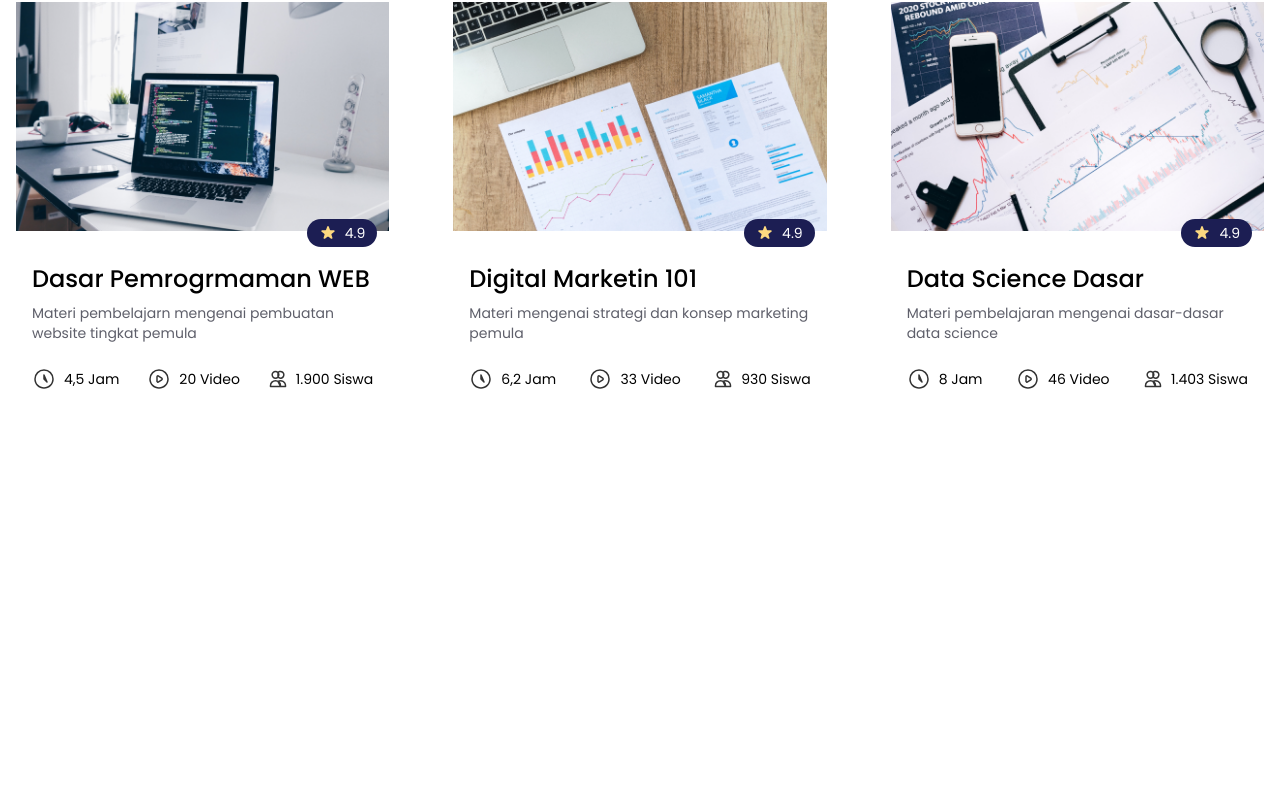
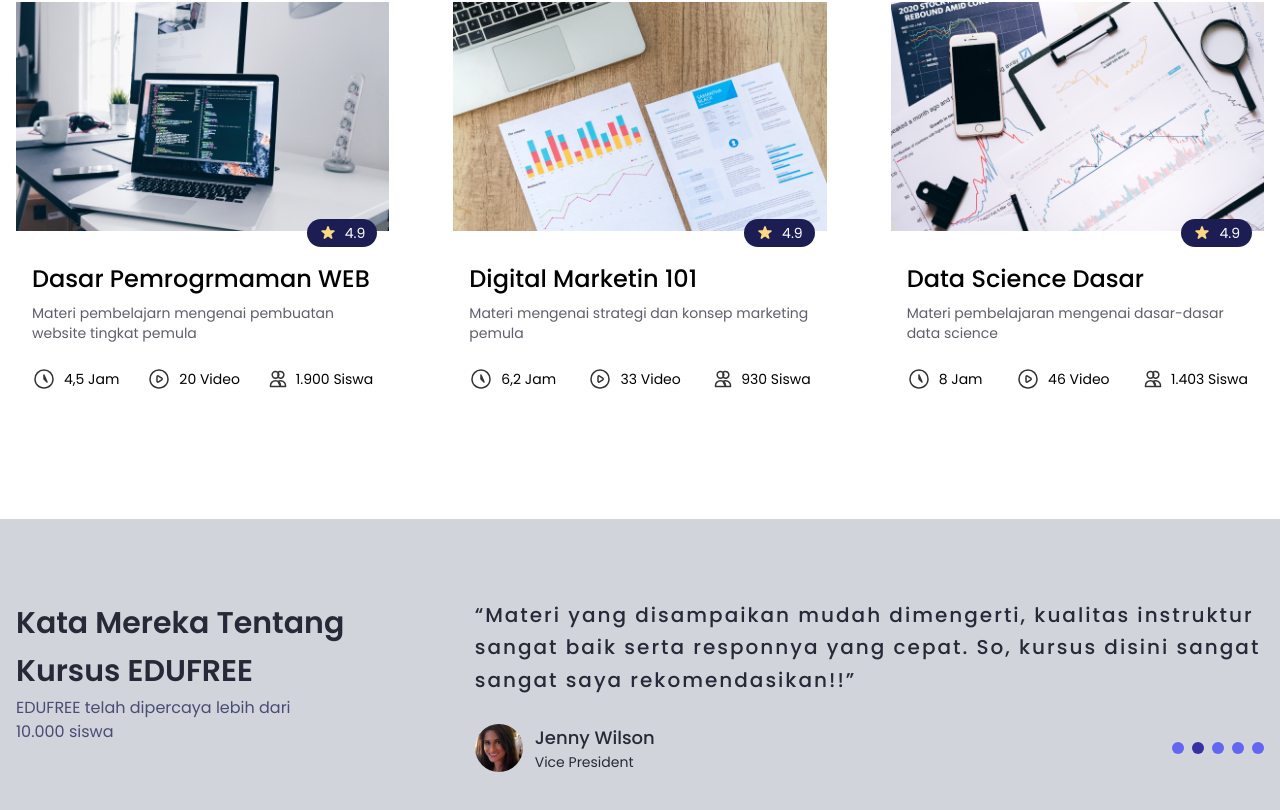
Before and after one commit to IndraSaputraIdrus/edufree-page, a React (Vite) app: page / in a window 1280 px wide. Shown: the part 2471-3281 px from the top of the page. Before the commit the page ends 2990 px from the top, so only its background shows below. Built offline with nearby package versions, Linux system fonts and the light colour scheme.

Commit message:
testimonials section

```diff
--- a/src/App.jsx
+++ b/src/App.jsx
@@ -4,6 +4,7 @@ import Hero from "./components/Hero";
 import Navbar from "./components/Navbar";
 import Recomendation from "./components/Recomendation";
 import Statistics from "./components/Statistics";
+import Testimonials from "./components/Testimonials";
 
 function App() {
   return (
@@ -14,6 +15,7 @@ function App() {
       <Benefits />
       <AboutUs />
       <Recomendation />
+      <Testimonials />
     </>
   );
 }
--- /dev/null
+++ b/src/components/Testimonials.jsx
@@ -0,0 +1,47 @@
+import Container from "./Container";
+import profilePic from "../assets/women.jpg";
+import clsx from "clsx";
+
+const Testimonials = () => {
+  return (
+    <section id="statistics" className="bg-gray-300">
+      <Container>
+        <div className="py-20 text-primary-2 flex justify-between space-x-10">
+          <div className="w-5/6">
+            <h4 className="text-3xl leading-relaxed max-w-sm font-semibold">
+              Kata Mereka Tentang Kursus EDUFREE
+            </h4>
+            <p className="text-base max-w-xs text-primary/75">
+              EDUFREE telah dipercaya lebih dari 10.000 siswa{" "}
+            </p>
+          </div>
+          <div classsName="flex-auto">
+            <blockquote className="text-xl font-medium tracking-widest leading-relaxed">
+              &#8220;Materi yang disampaikan mudah dimengerti, kualitas
+              instruktur sangat baik serta responnya yang cepat. So, kursus
+              disini sangat sangat saya rekomendasikan!!&#8221;
+            </blockquote>
+            <div className="flex items-center mt-7 justify-between">
+              <div className="flex items-center space-x-3">
+                <img className="h-12 w-12 rounded-full" src={profilePic} />
+                <div>
+                  <p className="text-lg font-medium">Jenny Wilson</p>
+                  <p className="text-sm">Vice President</p>
+                </div>
+              </div>
+              <div className="flex space-x-2">
+                <div className="h-3 w-3 bg-indigo-500 rounded-full" />
+                <div className="h-3 w-3 bg-indigo-800 rounded-full" />
+                <div className="h-3 w-3 bg-indigo-500 rounded-full" />
+                <div className="h-3 w-3 bg-indigo-500 rounded-full" />
+                <div className="h-3 w-3 bg-indigo-500 rounded-full" />
+              </div>
+            </div>
+          </div>
+        </div>
+      </Container>
+    </section>
+  );
+};
+
+export default Testimonials;
```
Also changed, not shown: src/assets/women.jpg (added).
